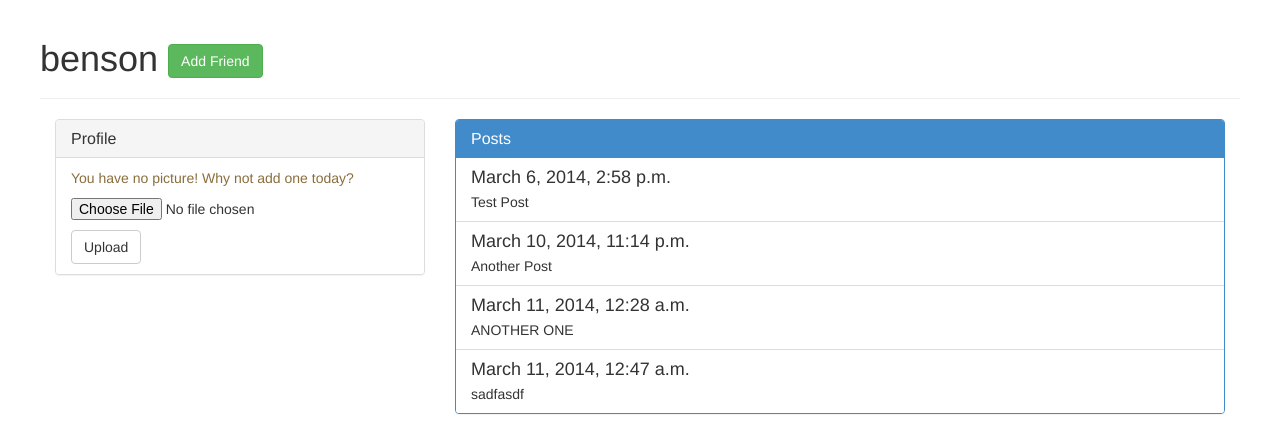
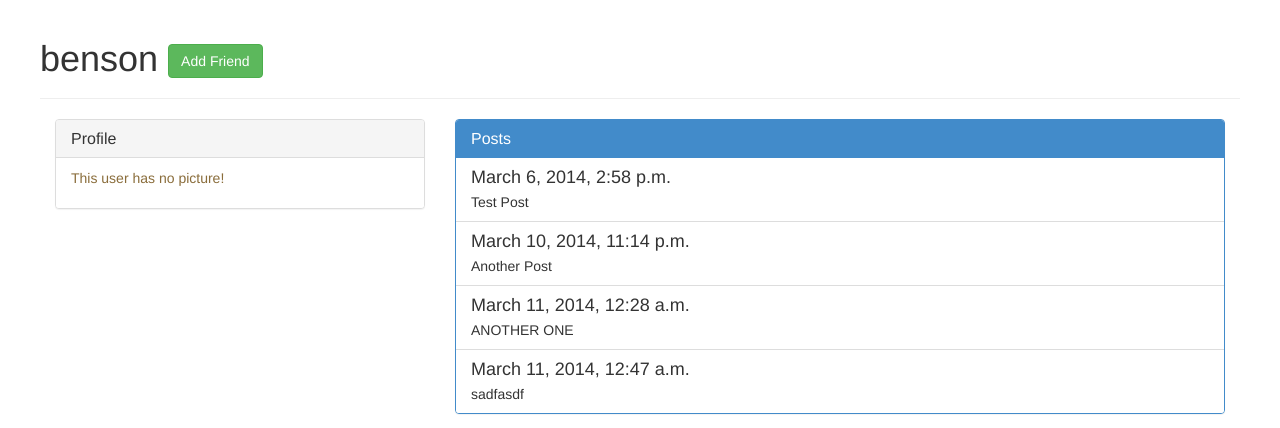
Before and after one commit to tpolasek/cmput410-project, a Django app: template BenHoboCo/templates/social/profile.html in a window 1280 px wide. Shown: the part 51-479 px from the top of the page. Run offline with Django 3.2, Linux system fonts and the light colour scheme; the template is opened without the code that fills it: values that come from a table or form of the project are taken from there, others are empty; data comes from the database, SQL or seed files in the repository; tables that the repository leaves empty hold one stand-in row (values such as "Sample post"); parts of the project's set-up code (start-up, migrations or seed data) failed here and were passed over; some libraries are stand-ins or nearby versions.

Commit message:
Disallow other authors to upload a picture for you

```diff
--- a/BenHoboCo/templates/social/profile.html
+++ b/BenHoboCo/templates/social/profile.html
@@ -44,7 +44,7 @@
 					<li class="list-group-item">
 						{% if author.image %}
 							<img src="{{ author.image.url | urlencode }}"/>
-						{% else %}
+						{% elif user.username == author.user.username %}
 							<p class="text-warning"> You have no picture!  Why not add one today? </p>
 							<form action="/authors/{{ user.username }}/images/upload/" method="post" enctype="multipart/form-data">
 								{% csrf_token %}
@@ -53,6 +53,8 @@
 								</p>
 								<input type="submit" class="btn btn-default" value="Upload">
 							</form>
+						{% else %}
+							<p class="text-warning"> This user has no picture! </p>
 						{% endif %}
 					</li>
 				</ul>
```
